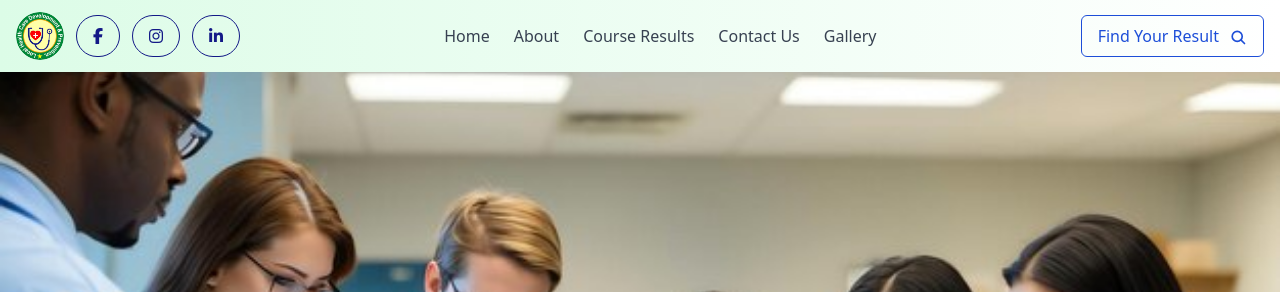
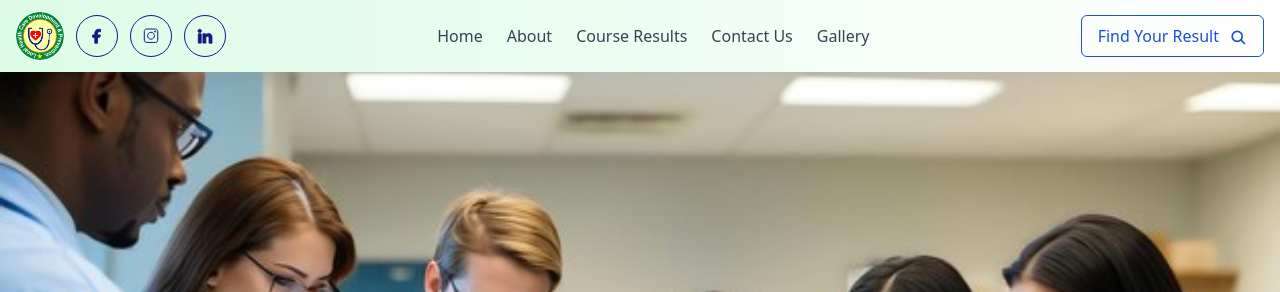
Before and after one commit to IH-Tushar/Clinic, a Node server app: page /about in a window 1280 px wide. Shown: the top 292 px of the page. Run offline with Node 20, Linux system fonts and the light colour scheme; some libraries are stand-ins or nearby versions.

Commit message:
navbar_update

```diff
--- a/views/about.ejs
+++ b/views/about.ejs
@@ -52,6 +52,7 @@
                         <!-- About Us -->
                         <section class="container mx-auto md:my-10 mt-10  my-20 2xl:px-20 sm:px-10 px-5">
                           <div class="flex lg:gap-20 gap-5 lg:flex-row flex-col-reverse lg:items-center">
+                            <!-- <div class="flex flex-col lg:flex-row lg:gap-20 gap-10 items-center">  -->
                               <div
                                   class="absolute left-1/4 z-10 md:w-80 w-60 sm:h-72 h-20 shadow-2xl shadow-[#00AD48] bg-[#00AD48] opacity-90 blur-[100px] mix-blend-darken">
 
--- a/views/partials/navbar.ejs
+++ b/views/partials/navbar.ejs
@@ -12,21 +12,32 @@
           alt="Logo"
           class="h-12 w-12 rounded-full"
         />
-        <div class="rounded-full border border-[#131987] p-2 px-4">
-          <i class="fa-brands fa-facebook-f text-[#131987] text-base"></i>
+        <div class="rounded-full border border-[#131987] p-3">
+          <svg width="16" height="16" viewBox="0 0 11 18" fill="none" xmlns="http://www.w3.org/2000/svg">
+            <path d="M6.03842 10.497V17.0475H3.02937V10.497H0.529541V7.84091H3.02937V6.87455C3.02937 3.28683 4.52811 1.40039 7.69918 1.40039C8.67134 1.40039 8.91437 1.55663 9.44674 1.68394V4.31107C8.85072 4.20691 8.68291 4.14904 8.06374 4.14904C7.32884 4.14904 6.93534 4.35736 6.57657 4.76821C6.2178 5.17906 6.03842 5.89082 6.03842 6.90927V7.8467H9.44674L8.53246 10.5028H6.03842V10.497Z" fill="#131987" stroke="#131987"/>
+            </svg>
         </div>
-        <div class="rounded-full border border-[#131987] p-2 px-4">
-          <i class="fa-brands fa-instagram text-[#131987] text-base"></i>
+        <div class="rounded-full border border-[#131987] p-3">
+          <svg width="16" height="16" viewBox="0 0 16 15" fill="none" xmlns="http://www.w3.org/2000/svg">
+            <path d="M12.4642 13.9296H3.53591C2.30214 13.9296 1.29419 12.9216 1.29419 11.6879V2.75954C1.29419 1.52577 2.30214 0.517822 3.53591 0.517822H12.4642C13.698 0.517822 14.706 1.52577 14.706 2.75954V11.6879C14.706 12.9271 13.7035 13.9296 12.4642 13.9296Z" stroke="#131987"/>
+            <path d="M5.56874 9.66039C6.21867 10.3103 7.08341 10.6683 8.00324 10.6683C8.92306 10.6683 9.78229 10.3103 10.4377 9.66039C11.0877 9.01045 11.4457 8.14571 11.4457 7.22589C11.4457 6.30607 11.0877 5.44133 10.4377 4.7914C9.7878 4.14146 8.92306 3.78345 8.00324 3.78345C7.08341 3.78345 6.21867 4.14146 5.56874 4.7914C4.9188 5.44133 4.56079 6.30607 4.56079 7.22589C4.56079 8.14571 4.9188 9.01045 5.56874 9.66039Z" stroke="#131987"/>
+            <path d="M12.1163 3.67081C12.4813 3.67081 12.7773 3.37488 12.7773 3.00984C12.7773 2.6448 12.4813 2.34888 12.1163 2.34888C11.7512 2.34888 11.4553 2.6448 11.4553 3.00984C11.4553 3.37488 11.7512 3.67081 12.1163 3.67081Z" stroke="#131987"/>
+            </svg>
+
         </div>
-        <div class="rounded-full border border-[#131987] p-2 px-4">
-          <i class="fa-brands fa-linkedin-in text-[#131987] text-base"></i>
+        <div class="rounded-full border border-[#131987] p-3">
+          <svg width="16" height="16" viewBox="0 0 18 18" fill="none" xmlns="http://www.w3.org/2000/svg">
+            <path d="M4.70997 6.5459H1.44043V16.9723H4.70997V6.5459Z" fill="#131987" stroke="#131987"/>
+            <path d="M13.5544 6.32C13.4338 6.30493 13.3058 6.2974 13.1777 6.28986C11.3471 6.21453 10.315 7.29935 9.95338 7.76643C9.85544 7.8945 9.81024 7.96983 9.81024 7.96983V6.57614H6.68384V17.0025H9.81024H9.95338C9.95338 15.9403 9.95338 14.8856 9.95338 13.8234C9.95338 13.2508 9.95338 12.6783 9.95338 12.1057C9.95338 11.3976 9.90064 10.6442 10.2547 9.99635C10.5561 9.45393 11.0985 9.18273 11.7087 9.18273C13.5167 9.18273 13.5544 10.8175 13.5544 10.9682C13.5544 10.9757 13.5544 10.9832 13.5544 10.9832V17.0477H16.8239V10.245C16.8239 7.9171 15.6412 6.546 13.5544 6.32Z" fill="#131987" stroke="#131987"/>
+            <path d="M3.0752 5.19727C4.12368 5.19727 4.97364 4.34731 4.97364 3.29883C4.97364 2.25035 4.12368 1.40039 3.0752 1.40039C2.02672 1.40039 1.17676 2.25035 1.17676 3.29883C1.17676 4.34731 2.02672 5.19727 3.0752 5.19727Z" fill="#131987" stroke="#131987"/>
+            </svg>
 
         </div>
       </div>
 
       <!-- Desktop Navbar -->
       <nav
-        class="hidden md:flex space-x-6 text-gray-700 font-medium items-center"
+        class="hidden lg:flex space-x-6 text-gray-700 font-medium items-center"
       >
         <a href="/" class="hover:text-green-600">Home</a>
         <a href="/about" class="hover:text-green-600">About</a>
@@ -36,15 +47,14 @@
       </nav>
 
       <!-- Button -->
-      <a href="/result"
-   class="hidden md:flex items-center space-x-2 border border-blue-700 text-blue-700 px-4 py-2 rounded-md transition duration-500 ease-in-out transform hover:shadow-lg hover:-translate-y-1 hover:border-blue-400 group">
-  <span class="group-hover:text-blue-500">Find Your Result</span>
+      <a href="/result" class="hidden lg:flex items-center space-x-2 border border-blue-700 text-blue-700 px-4 py-2 rounded-md hover:bg-blue-50">
+        <span>Find Your Result</span>
         <svg
           xmlns="http://www.w3.org/2000/svg"
           fill="none"
           viewBox="0 0 24 24"
           stroke="currentColor"
-    class="w-5 h-5 transition-transform duration-500 group-hover:rotate-12"
+          class="w-5 h-5"
         >
           <path
             stroke-linecap="round"
@@ -55,9 +65,8 @@
         </svg>
       </a>
 
-
       <!-- Mobile Menu Icon -->
-      <div class="md:hidden">
+      <div class="lg:hidden">
         <button id="menu-btn" class="text-green-600 focus:outline-none">
           <svg
             xmlns="http://www.w3.org/2000/svg"
@@ -80,13 +89,36 @@
   <!-- Mobile Dropdown Menu -->
 <div
 id="mobile-menu"
-class="hidden md:hidden bg-white shadow-md space-y-4 text-gray-700 font-medium px-4 py-2 transition-opacity duration-300 ease-in-out opacity-0"
+class="hidden lg:hidden bg-white shadow-md space-y-4 text-gray-700 font-medium px-4 py-8 transition-opacity duration-300 ease-in-out opacity-0"
 >
 <a href="/" class="block hover:text-green-600 transition-colors duration-200">Home</a>
 <a href="/about" class="block hover:text-green-600 transition-colors duration-200">About</a>
 <a href="/results" class="block hover:text-green-600 transition-colors duration-200">Course Results</a>
 <a href="/contact" class="block hover:text-green-600 transition-colors duration-200">Contact Us</a>
 <a href="/gallery" class="block hover:text-green-600 transition-colors duration-200">Gallery</a>
+
+ <!-- Button -->
+ <button
+ class="mt-10 flex gap-2 items-center border border-blue-700 text-blue-700 px-4 py-2 rounded-md hover:bg-blue-50"
+>
+ <a href="/result" class="flex gap-2 items-center">
+   <span>Find Your Result</span>
+   <svg
+     xmlns="http://www.w3.org/2000/svg"
+     fill="none"
+     viewBox="0 0 24 24"
+     stroke="currentColor"
+     class="w-5 h-5"
+   >
+     <path
+       stroke-linecap="round"
+       stroke-linejoin="round"
+       stroke-width="2"
+       d="M21 21l-4.35-4.35m1.6-4.15a6 6 0 11-12 0 6 6 0 0112 0z"
+     />
+   </svg>
+ </a>
+</button>
 </div>
 
 <script>
```
Lines whose indentation alone changed are shown as unchanged.
